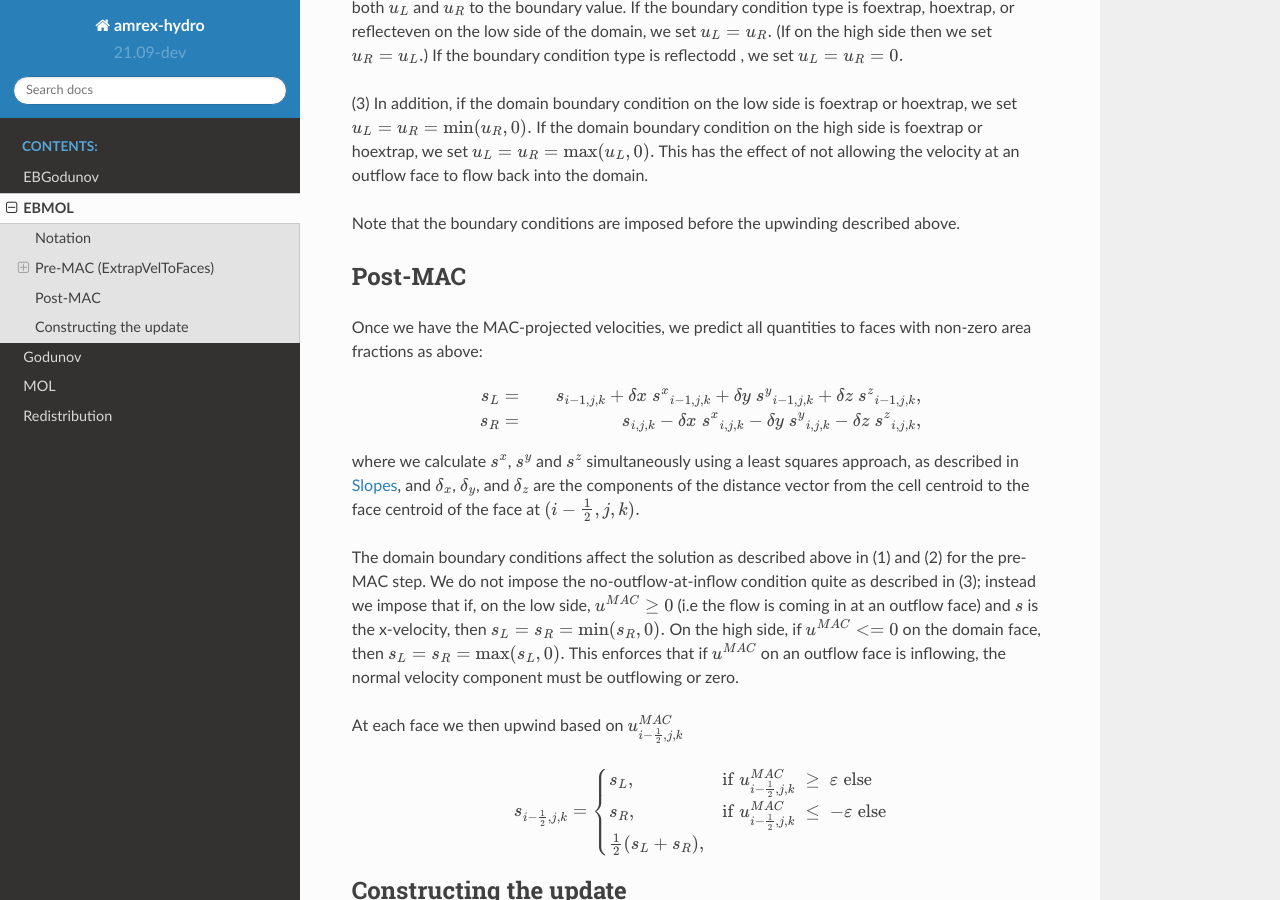
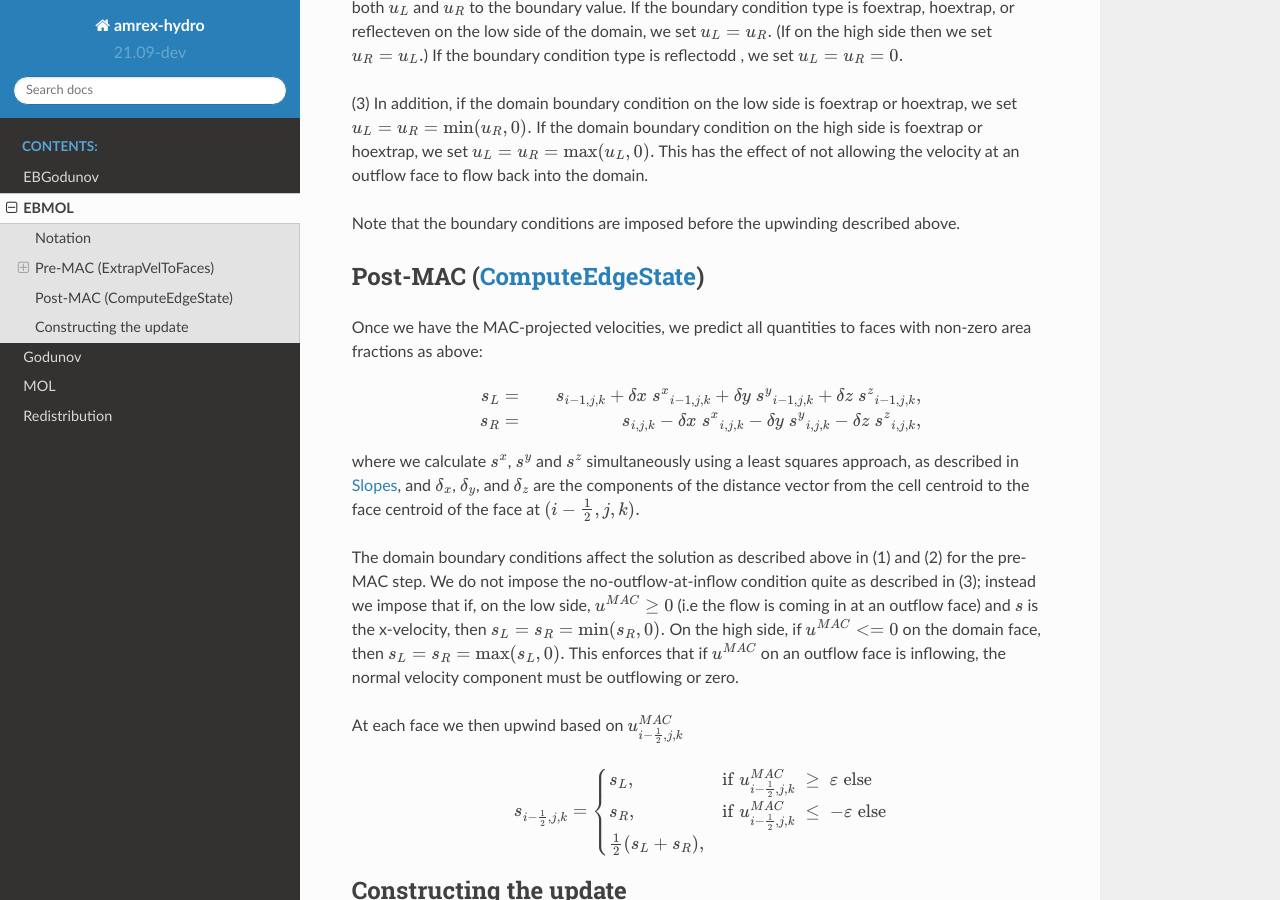
Before and after one commit to AMReX-Fluids/AMReX-Hydro, a Sphinx documentation site: the page built from Docs/source/EBMOL.rst, in a window 1280 px wide and 900 px high, scrolled down 1267 px. Built offline with Sphinx 7.4.7 and the Read the Docs theme 2.0.0, drawn with Linux system fonts in a browser that asks for light colours.

Commit message:
add links to ComputeEdgeState

```diff
--- a/Docs/source/EBGodunov.rst
+++ b/Docs/source/EBGodunov.rst
@@ -172,8 +172,10 @@ the velocity at an outflow face to flow back into the domain.
 Note that the boundary conditions are imposed before the upwinding
 described above.
 
-Post-MAC
---------
+Post-MAC (`ComputeEdgestate`_)
+------------------------------
+
+.. _`ComputeEdgeState`: https://amrex-codes.github.io/amrex-hydro/Doxygen/html/namespaceEBGodunov.html#afb5b3b4bcea09a8aeeb568ddde3a46e4
 
 Once we have the MAC-projected velocities, we project all quantities to
 faces as above:
--- a/Docs/source/EBMOL.rst
+++ b/Docs/source/EBMOL.rst
@@ -85,8 +85,10 @@ the velocity at an outflow face to flow back into the domain.
 Note that the boundary conditions are imposed before the upwinding
 described above.
 
-Post-MAC
---------
+Post-MAC (`ComputeEdgeState`_)
+------------------------------
+
+.. _`ComputeEdgeState`: https://amrex-codes.github.io/amrex-hydro/Doxygen/html/namespaceEBMOL.html#a94df1b279b45eac5141dfe0dff0a79bc
 
 Once we have the MAC-projected velocities, we predict all quantities to faces with non-zero area fractions as above:
 
--- a/Docs/source/Godunov.rst
+++ b/Docs/source/Godunov.rst
@@ -154,8 +154,10 @@ the velocity at an outflow face to flow back into the domain.
 Note that the boundary conditions are imposed before the upwinding
 described above.
 
-Post-MAC
---------
+Post-MAC (`ComputeEdgeState`_)
+----------------------------
+
+.. _`ComputeEdgeState`: https://amrex-codes.github.io/amrex-hydro/Doxygen/html/namespaceGodunov.html#addea54945ce554f8b4e28dabc1c74222
 
 Once we have the MAC-projected velocities, we project all quantities to
 faces as above:
```
